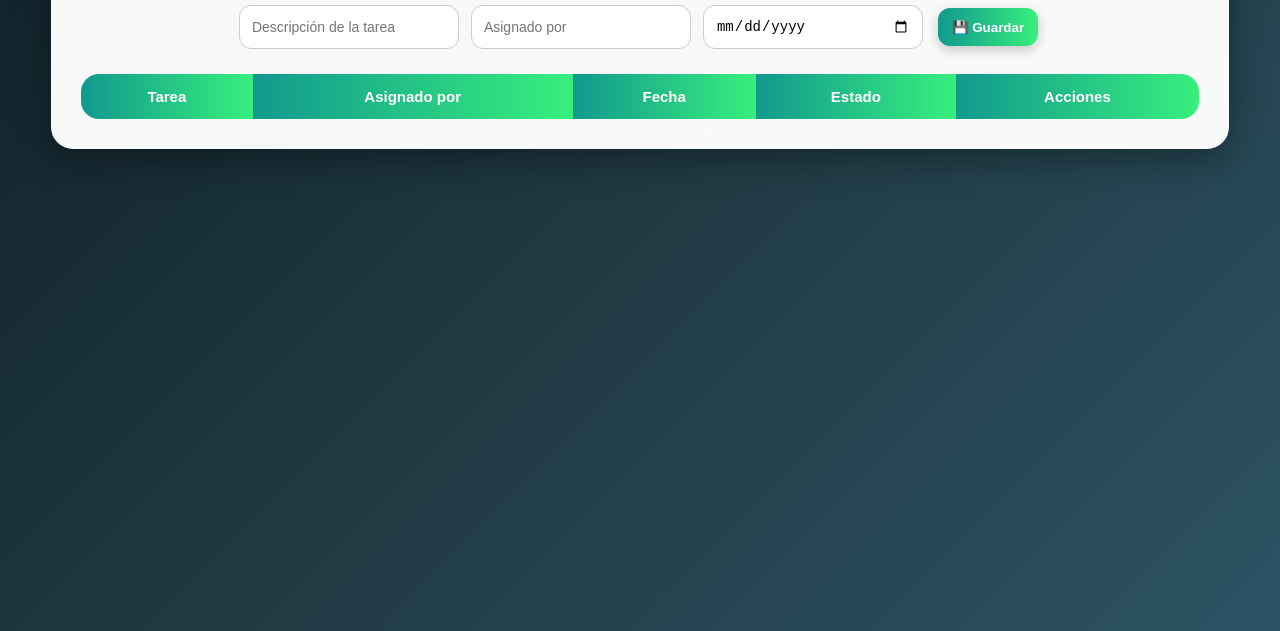
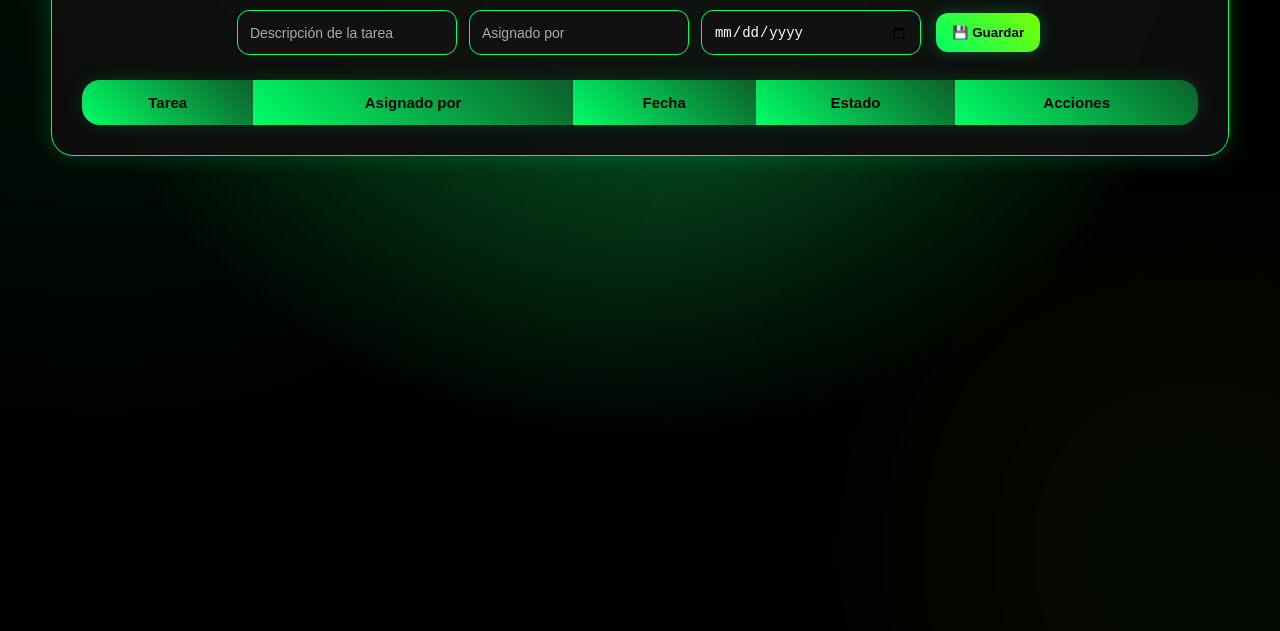
Before and after one commit to villo33/rodeo-app, a website: page public/tareas.html in a window 1280 px wide. Shown: the part 169-800 px from the top of the page. Drawn offline with Linux system fonts and the light colour scheme; no server answers.

Commit message:
Actualizacion de tareas

```diff
--- a/public/tareas.html
+++ b/public/tareas.html
@@ -10,20 +10,50 @@
 *{
   box-sizing:border-box;
 }
-
 /* ================= RESET ================= */
 *{
+  margin:0;
+  padding:0;
   box-sizing:border-box;
 }
 
 /* ================= BODY ================= */
 body{
   font-family:Arial,sans-serif;
-  margin:0;
   min-height:100vh;
-  background:linear-gradient(135deg,#0f2027,#203a43,#2c5364);
-  color:#333;
+  background:
+  radial-gradient(circle at top,#00ff6644,#000000 60%),
+  linear-gradient(135deg,#050505,#0d5f2a,#000000);
+  color:white;
   padding:20px;
+  padding-bottom:40px;
+}
+
+/* ================= EFECTOS ================= */
+body::before{
+  content:"";
+  position:fixed;
+  width:500px;
+  height:500px;
+  background:#00ff66;
+  filter:blur(180px);
+  opacity:0.1;
+  top:-150px;
+  left:-150px;
+  z-index:-1;
+}
+
+body::after{
+  content:"";
+  position:fixed;
+  width:400px;
+  height:400px;
+  background:#7cff00;
+  filter:blur(160px);
+  opacity:0.08;
+  bottom:-120px;
+  right:-120px;
+  z-index:-1;
 }
 
 /* ================= TOP BAR ================= */
@@ -35,39 +65,44 @@ body{
 
 /* ================= BOTONES ================= */
 button{
-  padding:10px 14px;
+  padding:12px 16px;
   margin:3px;
   border:none;
-  color:white;
+  color:black;
   cursor:pointer;
   border-radius:12px;
   transition:0.3s;
   font-weight:bold;
-  box-shadow:0 4px 12px rgba(0,0,0,0.2);
+  box-shadow:0 0 15px #00ff6644;
 }
 
 button:hover{
   transform:scale(1.05);
+  box-shadow:
+  0 0 20px #00ff66,
+  0 0 40px #00ff6666;
 }
 
 .btn-inicio{
-  background:linear-gradient(to right,#11998e,#38ef7d);
+  background:linear-gradient(45deg,#00ff66,#7cff00);
 }
 
 .btn-hecho{
-  background:linear-gradient(to right,#11998e,#38ef7d);
+  background:linear-gradient(45deg,#00ff66,#7cff00);
 }
 
 .btn-eliminar{
-  background:linear-gradient(to right,#ff416c,#ff4b2b);
+  background:linear-gradient(45deg,#ff3b3b,#ff0000);
+  color:white;
 }
 
 .btn-guardar{
-  background:linear-gradient(to right,#11998e,#38ef7d);
+  background:linear-gradient(45deg,#00ff66,#7cff00);
 }
 
 .btn-ver{
-  background:linear-gradient(to right,#0ba360,#3cba92);
+  background:linear-gradient(45deg,#00c853,#64dd17);
+  color:black;
 }
 
 /* ================= CONTENEDOR ================= */
@@ -75,20 +110,23 @@ button:hover{
   width:95%;
   max-width:1200px;
   margin:auto;
-  background:rgba(255,255,255,0.97);
+  background:rgba(15,15,15,0.92);
   padding:30px;
   border-radius:22px;
-  box-shadow:0 10px 35px rgba(0,0,0,0.35);
-  backdrop-filter:blur(10px);
+  border:1px solid #00ff66;
+  box-shadow:
+  0 0 25px #00ff6633;
+  backdrop-filter:blur(8px);
 }
 
 /* ================= TITULO ================= */
 h2{
   margin-top:0;
   margin-bottom:25px;
-  color:#14532d;
+  color:#00ff66;
   text-align:center;
   font-size:32px;
+  text-shadow:0 0 12px #00ff66;
 }
 
 /* ================= FORM ================= */
@@ -104,16 +142,22 @@ h2{
 input{
   padding:12px;
   border-radius:12px;
-  border:1px solid #ccc;
+  border:1px solid #00ff66;
+  background:#111;
+  color:white;
   width:220px;
   font-size:14px;
   outline:none;
   transition:0.3s;
 }
 
+input::placeholder{
+  color:#aaa;
+}
+
 input:focus{
-  border-color:#38ef7d;
-  box-shadow:0 0 12px rgba(56,239,125,0.4);
+  border-color:#00ff66;
+  box-shadow:0 0 12px #00ff66;
 }
 
 /* ================= TABLA ================= */
@@ -122,23 +166,27 @@ table{
   border-collapse:collapse;
   overflow:hidden;
   border-radius:18px;
+  background:rgba(10,10,10,0.95);
+  box-shadow:
+  0 0 20px #00ff6622;
 }
 
 th{
-  background:linear-gradient(to right,#11998e,#38ef7d);
-  color:white;
+  background:linear-gradient(45deg,#00ff66,#0d5f2a);
+  color:black;
   padding:14px;
   font-size:15px;
 }
 
 td{
   padding:12px;
-  border-bottom:1px solid #eee;
+  border-bottom:1px solid #222;
   text-align:center;
+  color:#eee;
 }
 
 tr:hover{
-  background:#f2fff7;
+  background:#111;
 }
 
 /* ================= DESCRIPCION ================= */
@@ -151,13 +199,14 @@ tr:hover{
 
 /* ================= ESTADOS ================= */
 .pendiente{
-  color:#ff9800;
+  color:#ffae00;
   font-weight:bold;
 }
 
 .hecho{
-  color:#11998e;
+  color:#00ff66;
   font-weight:bold;
+  text-shadow:0 0 10px #00ff66;
 }
 
 /* ================= RESPONSIVE ================= */
@@ -183,31 +232,7 @@ tr:hover{
   td,th{
     padding:8px;
   }
-}
 
-/* ================= RESPONSIVE ================= */
-@media(max-width:768px){
-
-  .container{
-    padding:20px;
-  }
-
-  .form{
-    flex-direction:column;
-    align-items:center;
-  }
-
-  input{
-    width:100%;
-  }
-
-  table{
-    font-size:13px;
-  }
-
-  td,th{
-    padding:8px;
-  }
 }
 
 </style>
```
